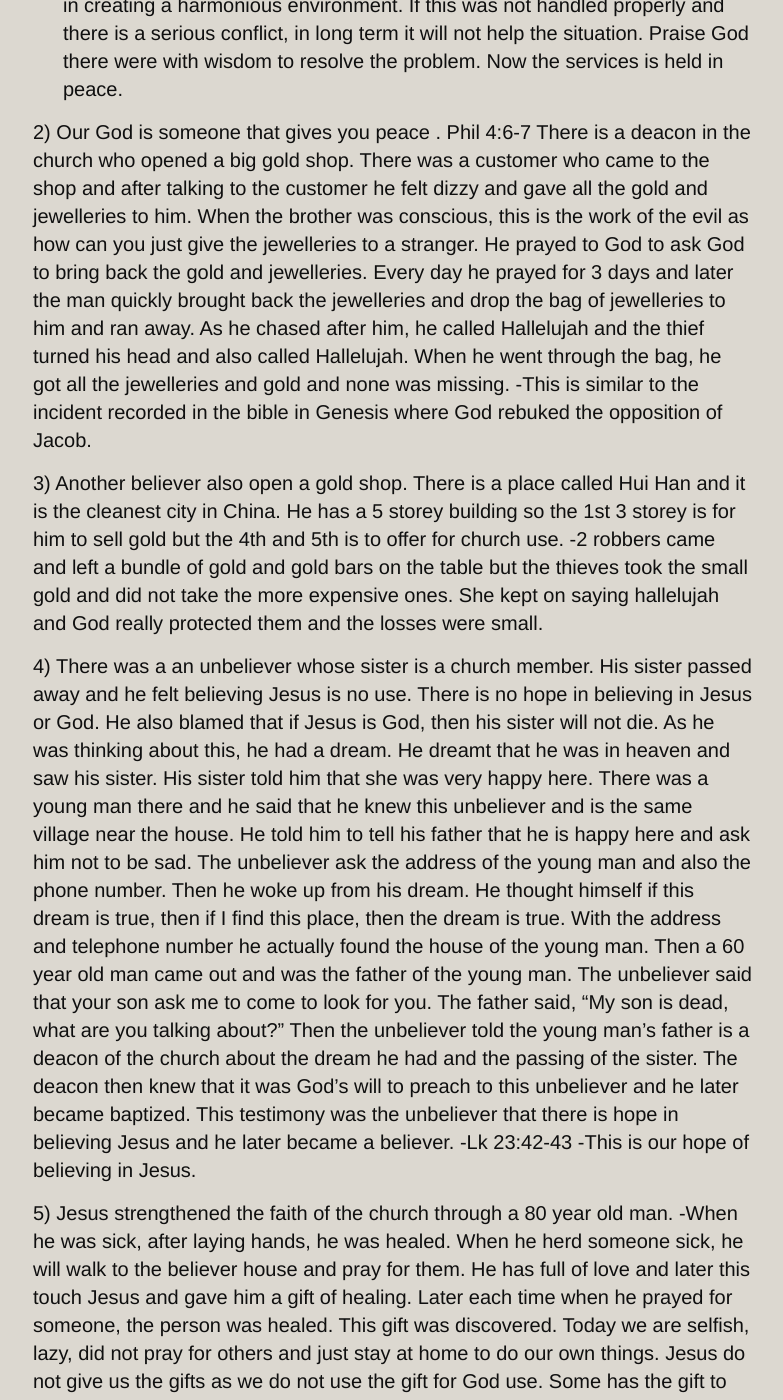
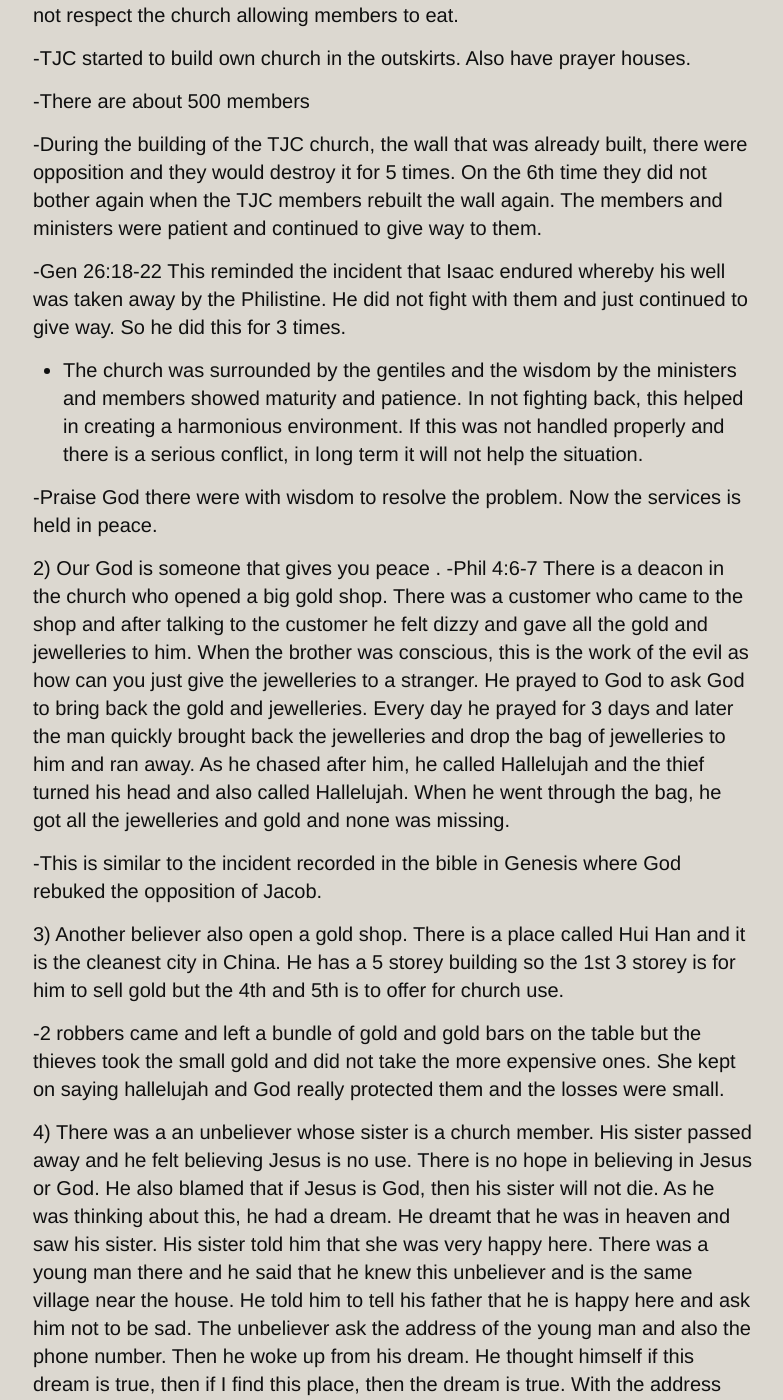
Before and after one commit to catchupTJC/catchuptjc.github.io, a Jekyll site: the page built from _posts/2018-08-12-Our Church Shanghai.md, in a window 1280 px wide and 1400 px high, scrolled down 1330 px. Shown: the whole window, without its empty margins (247-1030 px from the left). Built offline with Jekyll 4.4.1, drawn with Linux system fonts in a browser that asks for light colours; nearby versions of some CDN libraries; comment, search, counter and statistics services are not loaded; some of the changed text lies outside the part shown.

Commit message:
Update 2018-08-12-Our Church Shanghai.md

```diff
--- a/_posts/2018-08-12-Our Church Shanghai.md
+++ b/_posts/2018-08-12-Our Church Shanghai.md
@@ -6,44 +6,67 @@ tags: [church,peace,love]
 hymns: [236,442]
 ---
 -The condition in China is that anyone less than 18 years old cannot enter a church. Each church will have a CCTV which is connected in the central government office. They will check their ID before allowing them to go to church. As such there is no Religious education classes. At that age of 18 and above, their belief is without God.
+
 -The government has also imprisoned 2 of their China deacons and many ministers of deacons has also gone there to assist.
+
 -The persecution of the government towards the church is great.
+
 -The class conducted by Pr Chin is towards the tertiary students and young youths just working and they were eager to seek the truth.
+
 -The church is now airconditioned and also they have hostel facilities unlike 2 years ago. The students turned the aircon in the hostel as well as the church hall and there was an explosion. They ask the electrician to come but he was drunk and insisted to come to repair and instead of repairing he made it worse and almost short circuited himself.
+
 -At that time, the deacon was praying and praise God he did not die. At that time there were 70-80 of the students from all over China and that is illegal.
+
 -The 1 government official and 2 policemen came and the deacon took them to his house, to the restaurant and drank with them so that they later did not come in and allowed the deacon to just fill the form himself which was their normal inspection.
+
 -1 Thess 1:2-3
 There were 3 that was thankful for
+
 1) Their love
+
 2) Their faith
+
 3) Their hope.
+
 Many churches in China move us because of the 3 things above.
-In Shanghai there are 7 churches. 2 churches are shared with other churches in the city of Shanghai. The church building belongs to the outside church. Our Sabbath is on Saturday and allow us to use 9-5pm there are 500 people. There is only one service on Saturday. Pastors from other church will criticize and make trouble eg blaming the TJC on the benches that is spoilt, criticizing that TJC members do not respect the church allowing members to eat.
+-In Shanghai there are 7 churches. 2 churches are shared with other churches in the city of Shanghai. The church building belongs to the outside church. Our Sabbath is on Saturday and allow us to use 9-5pm there are 500 people. There is only one service on Saturday. Pastors from other church will criticize and make trouble eg blaming the TJC on the benches that is spoilt, criticizing that TJC members do not respect the church allowing members to eat.
+
 -TJC started to build own church in the outskirts. Also have prayer houses.
+
 -There are about 500 members
+
 -During the building of the TJC church, the wall that was already built, there were opposition and they would destroy it for 5 times. On the 6th time they did not bother again when the TJC members rebuilt the wall again. The members and ministers were patient and continued to give way to them.
+
 -Gen 26:18-22 This reminded the incident that Isaac endured whereby his well was taken away by the Philistine. He did not fight with them and just continued to give way. So he did this for 3 times.
+
 - The church was surrounded by the gentiles and the wisdom by the ministers and members showed maturity and patience. In not fighting back, this helped in creating a harmonious environment. If this was not handled properly and there is a serious conflict, in long term it will not help the situation.
-Praise God there were with wisdom to resolve the problem. Now the services is held in peace.
+
+-Praise God there were with wisdom to resolve the problem. Now the services is held in peace.
 
 2) Our God is someone that gives you peace .
-Phil 4:6-7
+-Phil 4:6-7
 There is a deacon in the church who opened a big gold shop. There was a customer who came to the shop and after talking to the customer he felt dizzy and gave all the gold and jewelleries to him. When the brother was conscious, this is the work of the evil as how can you just give the jewelleries to a stranger. He prayed to God to ask God to bring back the gold and jewelleries. Every day he prayed for 3 days and later the man quickly brought back the jewelleries and drop the bag of jewelleries to him and ran away. As he chased after him, he called Hallelujah and the thief turned his head and also called Hallelujah. When he went through the bag, he got all the jewelleries and gold and none was missing.
+
 -This is similar to the incident recorded in the bible in Genesis where God rebuked the opposition of Jacob.
 
 3) Another believer also open a gold shop. There is a place called Hui Han and it is the cleanest city in China. He has a 5 storey building so the 1st 3 storey is for him to sell gold but the 4th and 5th is to offer for church use.
+
 -2 robbers came and left a bundle of gold and gold bars on the table but the thieves took the small gold and did not take the more expensive ones. She kept on saying hallelujah and God really protected them and the losses were small.
 
 4) There was a an unbeliever whose sister is a church member. His sister passed away and he felt believing Jesus is no use. There is no hope in believing in Jesus or God. He also blamed that if Jesus is God, then his sister will not die. As he was thinking about this, he had a dream. He dreamt that he was in heaven and saw his sister. His sister told him that she was very happy here. There was a young man there and he said that he knew this unbeliever and is the same village near the house. He told him to tell his father that he is happy here and ask him not to be sad. The unbeliever ask the address of the young man and also the phone number. Then he woke up from his dream. He thought himself if this dream is true, then if I find this place, then the dream is true. With the address and telephone number he actually found the house of the young man. Then a 60 year old man came out and was the father of the young man. The unbeliever said that your son ask me to come to look for you. The father said, “My son is dead, what are you talking about?” Then the unbeliever told the young man’s father is a deacon of the church about the dream he had and the passing of the sister. The deacon then knew that it was God’s will to preach to this unbeliever and he later became baptized. This testimony was the unbeliever that there is hope in believing Jesus and he later became a believer.
+
 -Lk 23:42-43
+
 -This is our hope of believing in Jesus.
 
 5) Jesus strengthened the faith of the church through a 80 year old man.
- -When he was sick, after laying hands, he was healed. When he herd someone sick, he will walk to the believer house and pray for them. He has full of love and later this touch Jesus and gave him a gift of healing. Later each time when he prayed for someone, the person was healed. This gift was discovered. Today we are selfish, lazy, did not pray for others and just stay at home to do our own things. Jesus do not give us the gifts as we do not use the gift for God use. Some has the gift to speak but keep on pushing away the duty.
+-When he was sick, after laying hands, he was healed. When he herd someone sick, he will walk to the believer house and pray for them. He has full of love and later this touch Jesus and gave him a gift of healing. Later each time when he prayed for someone, the person was healed. This gift was discovered. Today we are selfish, lazy, did not pray for others and just stay at home to do our own things. Jesus do not give us the gifts as we do not use the gift for God use. Some has the gift to speak but keep on pushing away the duty.
+
 -this 80 man taking a torch light will walk to sick members house to care and love and pray for others. He has been taken by the lord but the example he left was worth emulate and all members follow his good example.
 Would we follow his example of love.
 
 6) There was a sister’s husband who had an operation. The sister accompany the husband to take care of him. When Pr Chin was there, he was one whole month continuously had religious training. The persecution is so great so they want to seize the opportunity to train. They still have the opportunity to do so. So their program is continuous batch after batch. At this time is very hot at 37-38 C and the students are obedient and eager to learn. The church ask the sister to help out in church even though they knew that her husband is sick in the hospital. She told her husband that she need to cook for the church for 3 days and told her that Jesus will look after you and you need to take care of yourself. In this country our family is blissful,there is peace and our faith has deteriorated and the faith of the China members has exceeded us in terms of love, faith and hope.
+
 
 7) There is an old sister about 80 years old. Dn Huang drove 2 hours to help in the church. The old sister sitting in his car kept on encouraging him saying words of thanks and appreciation, to persevere and continue to serve the Lord. Later the members in the church  told him that this old lady walk 2 hours to go to church. This really touched the deacon as he has the comfort of the car driving 2 hours in aircon while this old sister’s faith and love endure even more walking to church 2 hours just to go to church for worship.
 
```
